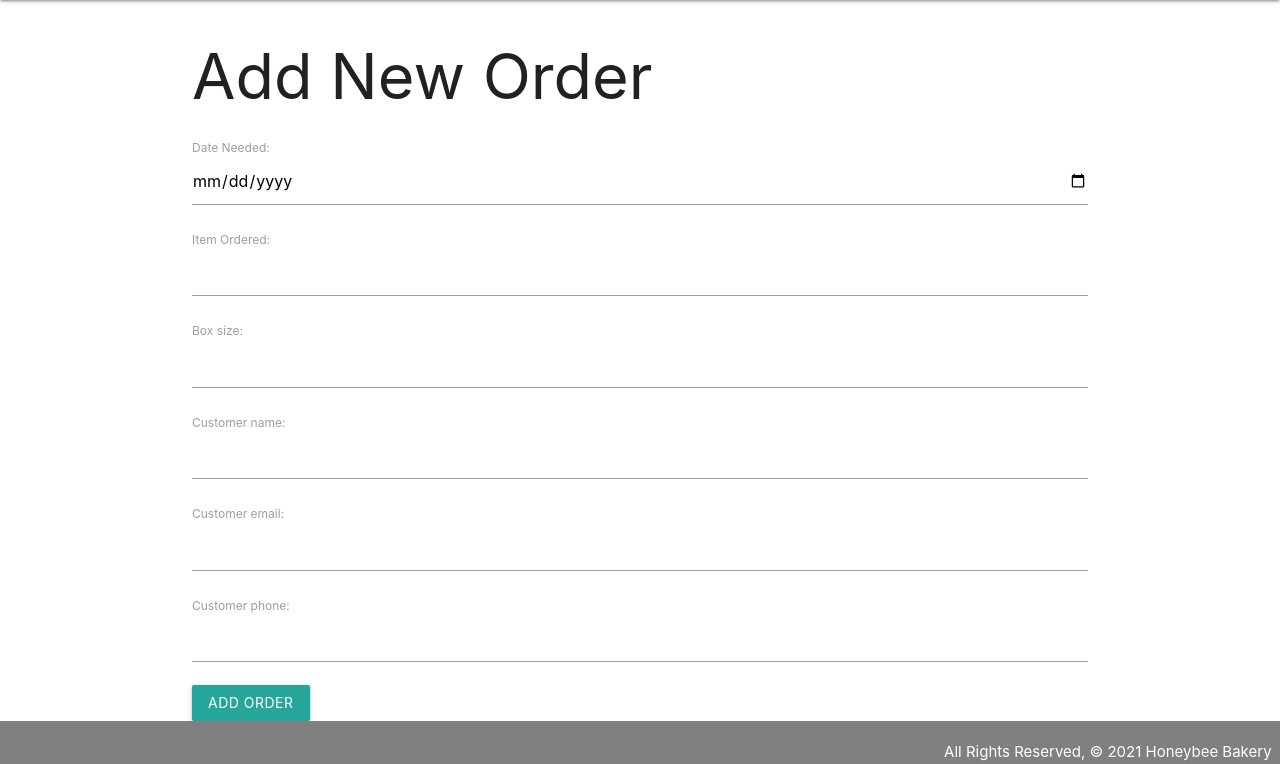
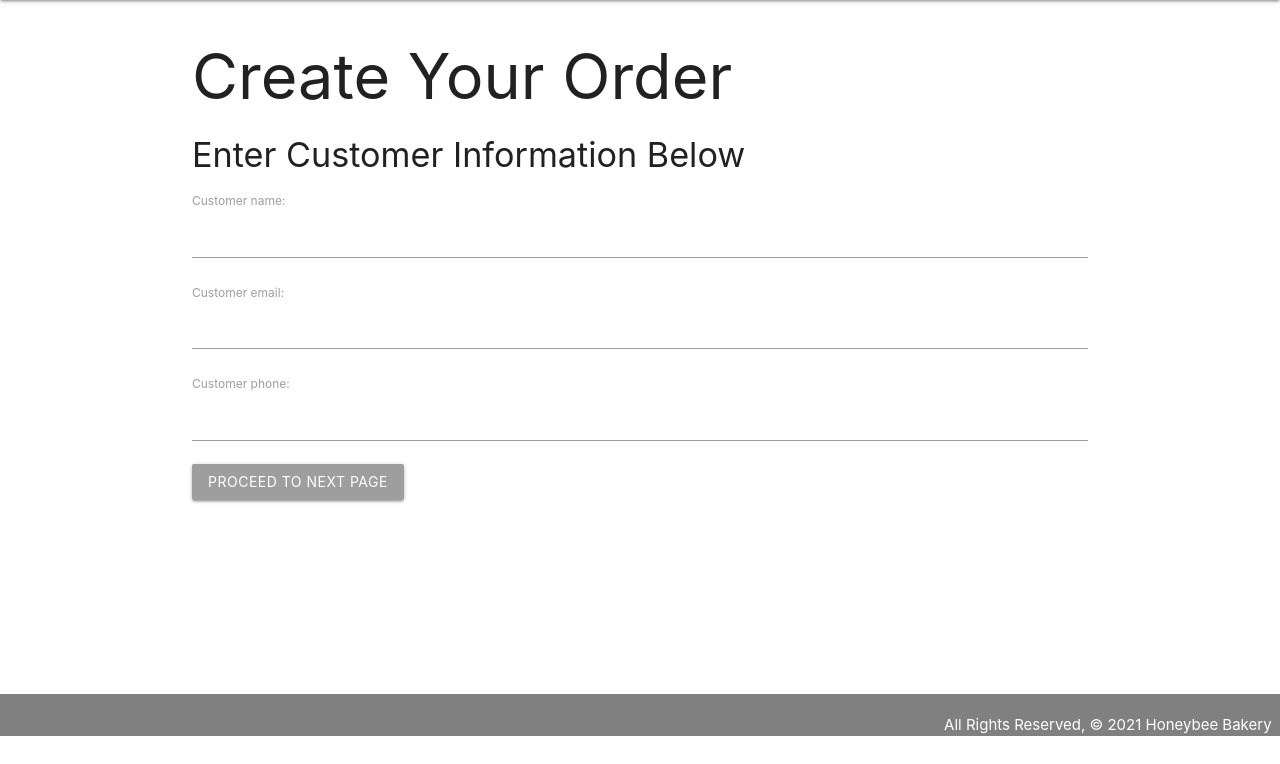
Before and after one commit to amanda-3329/Python-Bakery-Project, a Django app: page /order/create_order in a window 1280 px wide. Shown: the part 64-828 px from the top of the page. After the commit the page ends 800 px from the top, so only its background shows below. Run offline with Django 3.2, Linux system fonts and the light colour scheme.

```diff
--- a/main_app/forms.py
+++ b/main_app/forms.py
@@ -2,19 +2,20 @@ from django import forms
 from django.db.models.fields import DateField
 from .models import Order, Box
 
-class DateInput(forms.DateInput):
-    input_type = 'date'
+# class DateInput(forms.DateInput):
+#     input_type = 'date'
 
 
 class OrderForm (forms.ModelForm):
     class Meta:
         model = Order
-        fields = ('order_date', 'item_ordered', 'box_size', 'customer_name', 'customer_email', 'customer_phone')
-        widgets = {
-            'order_date': DateInput()
-        }
+        fields = ('customer_name', 'customer_email', 'customer_phone')
+        # fields = ('order_date', 'item_ordered', 'box_size', 'customer_name', 'customer_email', 'customer_phone')
+        # widgets = {
+        #     'order_date': DateInput()
+        # }
 
 class BoxForm(forms.ModelForm):
     class Meta:
         model = Box
-        fields = ('date', 'box')
+        fields = ('date', 'box', 'item_ordered')
--- a/main_app/models.py
+++ b/main_app/models.py
@@ -10,21 +10,31 @@ BOX =(
     ('12', '12-pack')
 )
 
+ORDER=(
+    ('Blu', 'Blueberry Muffin'),
+    ('Ban', 'Banana Nut Muffin'),
+    ('Cra', 'Cranberry Orange Muffin')
+)
+
 # # Create your models here.
 class Order(models.Model):
-    order_date = models.DateField('Date Needed')
-    item_ordered = models.CharField(
-        ('Item Ordered'),
-        max_length=100
-    )
-    box_size = models.CharField(max_length=100)
+    # order_date = models.DateField('Date Needed')
+    # item_ordered = models.CharField(
+    #     ('Choose Your Muffin!'),
+    #     max_length=3,
+    #     choices=ORDER,
+    #     default=ORDER[0][0]
+
+    #     )
+    # )
+    # box_size = models.CharField(max_length=100)
     customer_name = models.CharField(max_length=100)
     customer_email = models.CharField(max_length=100)
     customer_phone = models.CharField(max_length=100)
     # user = models.ForeignKey(User, on_delete=models.CASCADE)
 
-    def __str__(self):
-        return f'{self.order_date} | {self.item_ordered}'
+    # def __str__(self):
+    #     return f'{self.customer_name()}'
 
 class Box(models.Model):
     date = models.DateField('Date Needed By')
@@ -34,8 +44,14 @@ class Box(models.Model):
         choices=BOX,
         default=BOX[0][0]
     )
+    item_ordered = models.CharField(
+        ('Choose Your Muffin!'),
+        max_length=3,
+        choices=ORDER,
+        default=ORDER[0][0]
+
+        )
     order = models.ForeignKey(Order, on_delete=models.CASCADE, null=True)
 
     def __str__(self):
-        return f'{self.get_box_display()} on {self.date}'
-# dont' forget to register in admin.py, then go to views.py to add this to the front-end
+        return f'{self.get_box_display()}|{self.get_item_ordered_display}'
--- a/main_app/templates/order/create_order.html
+++ b/main_app/templates/order/create_order.html
@@ -1,13 +1,15 @@
 {% extends 'base.html' %}
 {% block content %}
 
-<h1>Add New Order</h1>
+<h1>Create Your Order</h1>
+<h4>Enter Customer Information Below</h4>
 
 <form action="{% url 'create_order' %}" method="POST">
     {% csrf_token %}
     {{ form.as_p }}
 
-    <button class="btn" type="submit">Add Order</button>
-</form>
+    <button class="btn grey" type="submit">Proceed to next page</button>
+
+  </form>
 
 {% endblock %}
--- a/main_app/templates/order/update_order.html
+++ b/main_app/templates/order/update_order.html
@@ -7,7 +7,7 @@
     {% csrf_token %}
     {{ form.as_p }}
 
-    <button class="btn" type="submit">Update Order</button>
+    <button class="btn" type="submit">Submit</button>
 </form>
 
 {% endblock %}
--- a/main_app/templates/shop.html
+++ b/main_app/templates/shop.html
@@ -10,7 +10,7 @@
         <div class="card-image">
           <img src="https://images.unsplash.com/photo-1550593802-84ee705f382c?ixid=MnwxMjA3fDB8MHxwaG90by1wYWdlfHx8fGVufDB8fHx8&ixlib=rb-1.2.1&auto=format&fit=crop&w=634&q=80">
           <span class="card-title">Blueberry Muffin</span>
-           <a class="btn-floating btn-large halfway-fab waves-effect waves-light yellow" href="{% url 'order' %}" ><i class="material-icons">+</i></a>
+           <a class="btn-floating btn-large halfway-fab waves-effect waves-light yellow" href="{% url 'create_order' %}" ><i class="material-icons">+</i></a>
         </div>
         <div class="card-content">
           <p>I am a very simple card. I am good at containing small bits of information. I am convenient because I require little markup to use effectively.</p>
@@ -23,7 +23,7 @@
         <div class="card-image">
           <img src="https://images.unsplash.com/photo-1533049883418-f0e0a8a39576?ixid=MnwxMjA3fDB8MHxwaG90by1wYWdlfHx8fGVufDB8fHx8&ixlib=rb-1.2.1&auto=format&fit=crop&w=634&q=80">
           <span class="card-title">Cranberry Orange Muffin</span>
-          <a class="btn-floating btn-large halfway-fab waves-effect waves-light yellow" href="{% url 'home' %}" ><i class="material-icons"></i></a>
+          <a class="btn-floating btn-large halfway-fab waves-effect waves-light yellow" href="{% url 'create_order' %}" ><i class="material-icons">+</i></a>
         </div>
         <div class="card-content">
           <p>I am a very simple card. I am good at containing small bits of information. I am convenient because I require little markup to use effectively.</p>
--- a/main_app/urls.py
+++ b/main_app/urls.py
@@ -10,6 +10,7 @@ urlpatterns = [
     path('order/<int:order_id>/delete/', views.delete_order, name='delete_order'),
     path('order/<int:order_id>/edit/', views.update_order, name='update_order'),
     path('order/<int:order_id>/box/', views.box, name='box'),
+    path('order/<int:order_id>/delete_box/<int:box_id>/', views.delete_box, name='delete_box'),
     # Below path takes us to the details of an order:
     path('order/<int:order_id>/', views.detail, name='detail')
 
--- a/main_app/views.py
+++ b/main_app/views.py
@@ -32,7 +32,7 @@ def detail(request, order_id):
 
 
     return render(request, 'order/order_detail.html', context)
-# CREATE ORDER-----------------------
+# CREATE ORDER is CUSTOMER INFO PAGE:  -----------------------
 def create_order(request):
     form = OrderForm()
     context = { 'form': form }
@@ -76,3 +76,11 @@ def box(request, order_id):
         new_box_size.order_id = order_id
         new_box_size.save()
         return redirect('detail', order_id)
+
+#Delete Box:
+def delete_box(request, order_id, box_id):
+    order = Order.objects.get(id=order_id)
+    found_box = Box.objects.get(id=box_id)
+    order.box_set.remove(found_box)
+
+    return redirect('detail', order_id = order_id)
```
Also changed, not shown: main_app/templates/order/order_detail.html (+13 -4 lines), main_app/migrations/0005_auto_20210623_2010.py (added), main_app/migrations/0006_order_item_ordered.py (added), main_app/migrations/0007_auto_20210623_2045.py (added).
